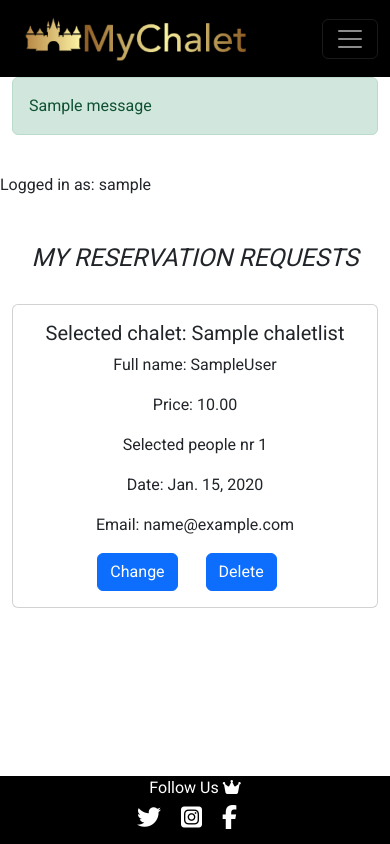
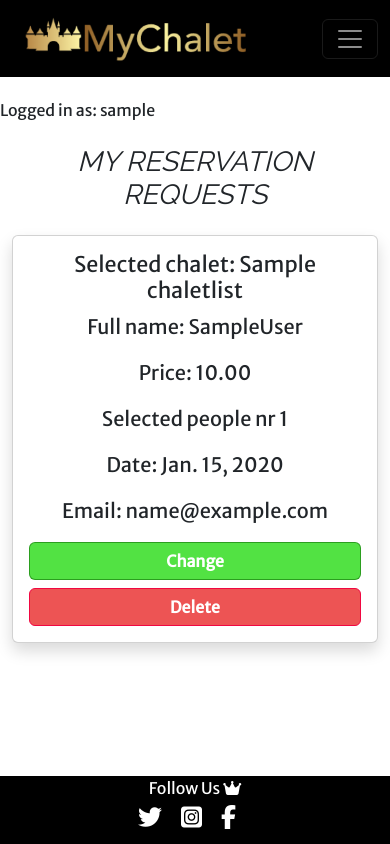
Before and after one commit to aimansae/my-chalet, a Django app: page /my_reservations/ in a window 390 px wide. Run offline with Django 4.2, Linux system fonts and the light colour scheme; a user stored in the database is signed in; tables that the repository leaves empty hold one stand-in row (values such as "Sample post"); one stand-in notice (Sample message) is shown; some libraries are stand-ins or nearby versions.

Commit message:
Add modal to confirm for deletion, js code for messages and fix responsive styling for all pages

```diff
--- a/my_chalet_site/views.py
+++ b/my_chalet_site/views.py
@@ -50,7 +50,7 @@ def reservation(request, chalet_id):
             reservation_form.user = request.user
             reservation_form.save()
             messages.success(
-                request, 'Thank you, your reservation request is submitted!!')
+                request, 'Thank you, your reservation request is submitted, we will contact you shortly!!')
             return redirect('my_reservations')
     else:
         messages.error(
--- a/static/css/style.css
+++ b/static/css/style.css
@@ -1,16 +1,21 @@
+@import url('https://fonts.googleapis.com/css2?family=Merriweather+Sans&family=Raleway&display=swap');
 
-@import url('https://fonts.googleapis.com/css2?family=Roboto:wght@300;400&display=swap');
+body {
+    font-family: 'Merriweather Sans', sans-serif;
+}
 
-body{
-    font-family: 'Roboto', sans-serif;
+h1 {
+    font-family: 'Raleway', sans-serif;
 }
 
 .logo {
-    width:250px;
+    width: 250px;
 }
-.navbar{
+
+.navbar {
     color: #fff;
 }
+
 .navbar .navbar-toggler[aria-expanded="true"] {
 
     color: #fff;
@@ -23,43 +28,123 @@ body{
 }
 
 .form {
-    margin:5px
+    margin: 5px
 }
 
 /*for price in homepage cards*/
 
-.price{
+.price {
     font-size: large;
 }
 
-.zoomeffect{
+.zoomeffect {
     overflow: hidden;
 }
 
-.zoomeffect img{
+.zoomeffect img {
     transition: all 1.5s ease;
 }
 
-.zoomeffect:hover img{
+.zoomeffect:hover img {
     transform: scale(1.2);
 }
 
-hr{
-
-    width:50%;
+hr {
+    width: 50%;
     margin-left: 25%;
 }
 
- h5.lead{
-    color:rgb(177, 17, 17);
-    font-weight: 900;
-
-}
-p.lead{
+h5.lead {
+    color: rgb(177, 17, 17);
     font-weight: 900;
 }
 
+p.lead {
+    font-weight: 900;
+}
+
+/* for back to top button*/
+#btn-back-to-top {
+    position: fixed;
+    bottom: 9%;
+    right: 3px;
+    display: none;
+    background: transparent;
+    border: none
+}
+
+.fa-arrow-up {
+    background: transparent;
+}
+
+/* for footer */
 footer a {
     font-size: x-large;
     color: #fff;
 }
+
+
+/* buttons for my reservations.html*/
+
+.change{
+    background-color: #48e138f0;
+    font-weight: 800;
+    border-color:#299b1df0;
+
+}
+.change:hover{
+    background-color: #299b1df0;
+
+
+}
+.delete{
+    background-color: #eb3d3de0;
+    font-weight: 800;
+    border-color:#f10741;
+}
+
+.delete:hover{
+    background-color: #f10741; ;
+
+
+}
+/* responsive design for smaller devices till 768px*/
+
+@media screen and (max-width:768px) {
+    .card-img-top {
+        height: 80vw;
+    }
+
+
+    .zoomeffect {
+        overflow: hidden;
+    }
+
+    .zoomeffect img {
+        transition: all 1.5s ease;
+    }
+
+    .zoomeffect:hover img {
+        transform: scale(1.2);
+    }
+
+    /* for back to top button*/
+
+    #btn-back-to-top {
+        bottom: 12%;
+        right: 1px;
+    }
+}
+
+@media (max-width: 991.98px) {
+    .card {
+        width: 100%;
+    }
+}
+
+/* for chalet detail page*/
+
+@media (min-width: 768px) .col-md-6 {
+    flex: 0 0 auto;
+    width: 70%;
+}
--- /dev/null
+++ b/static/js/main.js
@@ -0,0 +1,25 @@
+//Get the button
+let mybutton = document.getElementById("btn-back-to-top");
+
+// When the user scrolls down 20px from the top of the document, show the button
+window.onscroll = function () {
+  scrollFunction();
+};
+
+function scrollFunction() {
+  if (
+    document.body.scrollTop > 20 ||
+    document.documentElement.scrollTop > 20
+  ) {
+    mybutton.style.display = "block";
+  } else {
+    mybutton.style.display = "none";
+  }
+}
+// When the user clicks on the button, scroll to the top of the document
+mybutton.addEventListener("click", backToTop);
+
+function backToTop() {
+  document.body.scrollTop = 0;
+  document.documentElement.scrollTop = 0;
+}
--- a/templates/base.html
+++ b/templates/base.html
@@ -21,7 +21,7 @@
 <body class="d-flex flex-column min-vh-100 main-bg">
     <header>
         <!--Navigation-->
-        <nav class="navbar navbar-expand-lg navbar-dark bg-black fs-5 ">
+        <nav class="navbar navbar-expand-lg navbar-dark bg-black fs-4 ">
             <div class="container-fluid ">
                 <a class="navbar-brand" href="{% url 'home' %}"><img src="{% static 'images/logo.png'%}" class='logo' >
                 </a>
@@ -68,11 +68,13 @@
         <div class="container">
             <div class="row">
                 <div class="col-md offset md-2-">
+                    {% if messages %}
                     {% for message in messages %}
                     <div class="alert {{message.tags}} alert-dismissible fade show" id="msg" role="altert">
                         {{message | safe}}
                     </div>
                     {% endfor %}
+                    {% endif %}
                 </div>
             </div>
         </div>
@@ -101,6 +103,17 @@
 
     <!--JS Bundle for Bootstrap -->
     <script src="https://cdn.jsdelivr.net/npm/bootstrap@5.2.3/dist/js/bootstrap.bundle.min.js" integrity="sha384-kenU1KFdBIe4zVF0s0G1M5b4hcpxyD9F7jL+jjXkk+Q2h455rYXK/7HAuoJl+0I4" crossorigin="anonymous"></script>
+     <!--Custom JS link -->
+     <script src="{% static 'js/main.js' %}"></script>
+
+  <!--Set timeout for alrert messages-->
+     <script>
+        setTimeout(function () {
+          let messages = document.getElementById('msg');
+          let alert = new bootstrap.Alert(messages);
+          alert.close();
+        }, 3000);
+      </script>
 
 </body>
 
--- a/templates/my_reservations.html
+++ b/templates/my_reservations.html
@@ -3,33 +3,54 @@
 {% block content %}
 
 
-<h2 class="fst-italic text-uppercase text-center py-4">My Reservation Requests</h2>
+<h1 class="fst-italic text-uppercase text-center px-4">My Reservation Requests</h1>
 
-<div class="container">
+<div class="container mt-4">
     {% for reservation in reservations %}
-    {% if forloop.counter0|divisibleby:2 %} <div class="row"> {% endif %}
-        <div class="col-12 col-sm-6 offset-sm-3 col-md-4 offset-md-4 mb-5 ">
-            <div class="card text-center">
-                <div class="card-body">
-                    <h5 class="card-title">Selected chalet: {{reservation.selected_chalet}}</h5>
-                    <p class="card-text">Full name: {{reservation.fname}}{{reservation.lname}}
-                    <p class="card-text">Price: {{reservation.selected_chalet.price}}</p>
-                    <p class="card-text">Selected people nr {{reservation.capacity}}</p>
-                    <p class="card-text">Date: {{reservation.date}}</p>
-                    <p class="card-text">Email: {{reservation.email}}</p>
-                    <a href="{% url 'edit' reservation.id %}" class="btn btn-primary  ms-2">Change</a>
-                    <a href="{% url 'delete' reservation.id %}" class="btn btn-primary mx-4">Delete</a>
+    {% if forloop.counter0|divisibleby:3 %} <div class="row"> {% endif %}
+        <div class="col-lg-4 offset-lg-4 col-xl-4 offset-xl-4 mb-5 ">
+            <div class="card text-center shadow">
+                <div class="card-body h-100">
+                    <h4 class="card-title">Selected chalet: {{reservation.selected_chalet}}</h4>
+                    <p class="card-text fs-5">Full name: {{reservation.fname}}{{reservation.lname}}
+                    <p class="card-text fs-5">Price: {{reservation.selected_chalet.price}}</p>
+                    <p class="card-text fs-5">Selected people nr {{reservation.capacity}}</p>
+                    <p class="card-text fs-5">Date: {{reservation.date}}</p>
+                    <p class="card-text fs-5">Email: {{reservation.email}}</p>
+                    <div class="d-grid gap-2 d-md-block">
+                        <a href="{% url 'edit' reservation.id %}" class="btn btn-primary change text-white">Change</a>
+                        <a href="{% url 'delete' reservation.id %}"
+                        class="btn btn-primary delete text-white" data-bs-toggle="modal" data-bs-target="#exampleModal">Delete</a>
+                    </div>
 
+<!-- Modal -->
+<div class="modal fade" id="exampleModal" tabindex="-1" aria-labelledby="exampleModalLabel" aria-hidden="true">
+    <div class="modal-dialog modal-dialog-centered">
+      <div class="modal-content">
+        <div class="modal-header">
+          <h1 class="modal-title fs-5 text-center" id="exampleModalLabel">Confirm Deletion</h1>
+          <button type="button" class="btn-close" data-bs-dismiss="modal" aria-label="Close"></button>
+        </div>
+        <div class="modal-body">
+          <p>Are you sure you want to delete your request?</p>
+        </div>
+        <div class="modal-footer">
+          <button type="button" class="btn btn-primary delete text-white" data-bs-dismiss="modal">No</button>
+          <button type="button" class="btn btn-primary change text-white">Yes</button>
+        </div>
+      </div>
+    </div>
+  </div>
                 </div>
             </div>
         </div>
-        {% if forloop.counter|divisibleby:2 or forloop.last %}
+        {% if forloop.counter|divisibleby:3 or forloop.last %}
     </div>{% endif %}
 
 </div>
 {%empty%}
 
-<p class="lead">You have no reservation requests at the moment</p>
+<p class="lead text-center">You have no reservation requests at the moment</p>
 
 {% endfor %}
 {% endblock %}
```
Also changed, not shown: templates/chalet_detail.html (+6 -6 lines), templates/home.html (+16 -8 lines), templates/reservation.html (+5 -27 lines), static/images/background-image.jpeg (added), static/images/chalet1.jpg (deleted).
